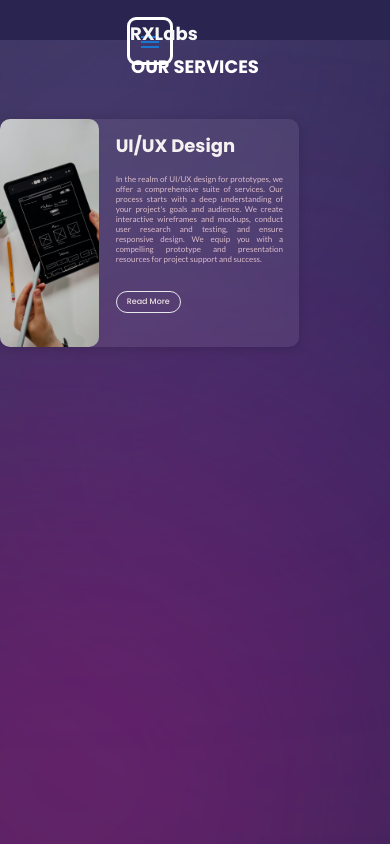
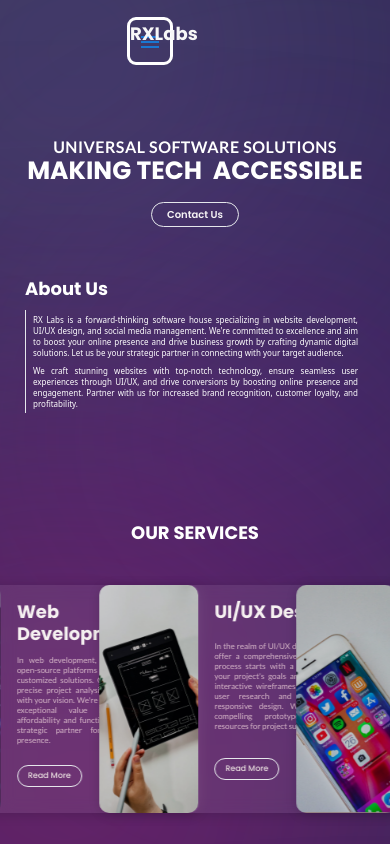
Before and after one commit to KristoJeremy/rx-labs-comprof, a Next.js app: page / in a window 390 px wide. Shown: the top 844 px of the page. Built offline with nearby package versions, Linux system fonts and the light colour scheme.

Commit message:
feat: hero page

```diff
--- a/package.json
+++ b/package.json
@@ -18,7 +18,9 @@
     "postcss": "8.4.29",
     "react": "18.2.0",
     "react-dom": "18.2.0",
+    "react-simple-typewriter": "^5.0.1",
     "swiper": "^10.2.0",
-    "tailwindcss": "3.3.3"
+    "tailwindcss": "3.3.3",
+    "typewriter-effect": "^2.20.1"
   }
 }
--- a/src/components/Navbar/navbar.js
+++ b/src/components/Navbar/navbar.js
@@ -13,9 +13,7 @@ export const NavigationBar = () => {
   return (
     <section id="Navbar">
       <nav
-        className={`py-5 md:bg-[#292550] ${
-          navbar ? "bg-[#292550]" : "bg-[#292550]"
-        } transition-colors duration-500`}
+        className={`${styles.nav_container} py-5 transition-colors duration-500`}
       >
         <div className={styles.box}>
           <div className={styles.boxwrap}>
--- a/src/components/Navbar/navbar.module.css
+++ b/src/components/Navbar/navbar.module.css
@@ -1,4 +1,7 @@
-
+.nav_container {
+  position: absolute;
+  z-index: 10000;
+}
 .icon-logo-instagram {
   height: 20px;
   left: 1180px;
@@ -88,8 +91,7 @@
   width: 91px;
 }
 
-
-.box{
+.box {
   height: 27px;
   left: 130px;
   position: fixed;
@@ -120,22 +122,22 @@
 }
 
 .menu {
-    text-decoration: underline #B469C0;
+  text-decoration: underline #b469c0;
   text-underline-offset: 2px;
 }
 
 .menu_hover:hover {
-    text-decoration: underline #B469C0;
+  text-decoration: underline #b469c0;
   text-underline-offset: 5px;
 }
 
 @media (max-width: 767px) {
   .menu_hover:hover {
-      color: #B469C0;
+    color: #b469c0;
     text-decoration: none;
   }
   .menu {
-      color: #B469C0;
+    color: #b469c0;
     text-decoration: none;
   }
 }
--- /dev/null
+++ b/src/components/hero/hero.module.css
@@ -0,0 +1,237 @@
+.title_line1 {
+  font-size: 50px;
+  letter-spacing: 1.5px;
+  line-height: 0%;
+  /* font-size-adjust: 0.5; */
+}
+
+.title_line2 {
+  font-size: 75px;
+  line-height: normal;
+  /* font-size-adjust: 0.5; */
+}
+
+.title_line3 {
+  font-size: 75px;
+  line-height: normal;
+}
+
+.bt_tx {
+  font-size: 18px;
+  color: #f6f4f5;
+}
+
+.heading {
+  font-size: 40px;
+}
+
+.paragraph {
+  font-size: 12px;
+  text-align: justify;
+  line-height: normal;
+}
+
+@media (max-width: 1180px) {
+  .title_line1 {
+    font-size: 40px;
+    letter-spacing: 1.5px;
+    line-height: 0%;
+    /* font-size-adjust: 0.5; */
+  }
+
+  .title_line2 {
+    font-size: 60px;
+    line-height: normal;
+    /* font-size-adjust: 0.5; */
+  }
+
+  .title_line3 {
+    font-size: 60px;
+    line-height: normal;
+    /* font-size-adjust: 0.5; */
+  }
+
+  .bt_tx {
+    font-size: 14px;
+    color: #f6f4f5;
+  }
+}
+
+@media (max-width: 1023px) {
+  .title_line1 {
+    font-size: 30px;
+    letter-spacing: 1.5px;
+    line-height: 0%;
+    /* font-size-adjust: 0.5; */
+  }
+
+  .title_line2 {
+    font-size: 45px;
+    line-height: normal;
+    /* font-size-adjust: 0.5; */
+  }
+
+  .title_line3 {
+    font-size: 45px;
+    line-height: normal;
+    /* font-size-adjust: 0.5; */
+  }
+
+  .heading {
+    font-size: 30px;
+  }
+
+  .paragraph {
+    font-size: 9px;
+    text-align: justify;
+    line-height: normal;
+  }
+  .bt_tx {
+    font-size: 13px;
+    color: #f6f4f5;
+  }
+}
+
+@media (max-width: 767px) {
+  .title_line1 {
+    font-size: 25px;
+    letter-spacing: 1px;
+    line-height: 0%;
+    /* font-size-adjust: 0.5; */
+  }
+
+  .title_line2 {
+    font-size: 42px;
+    line-height: normal;
+    /* font-size-adjust: 0.5; */
+  }
+
+  .title_line3 {
+    font-size: 42px;
+    line-height: normal;
+    /* font-size-adjust: 0.5; */
+  }
+
+  .heading {
+    font-size: 25px;
+  }
+
+  .paragraph {
+    font-size: 8px;
+    text-align: justify;
+    line-height: normal;
+  }
+
+  .bt_tx {
+    font-size: 12px;
+    color: #f6f4f5;
+  }
+}
+
+@media (max-width: 639px) {
+  .title_line1 {
+    font-size: 20px;
+    letter-spacing: 0.8px;
+    line-height: 0%;
+    /* font-size-adjust: 0.5; */
+  }
+
+  .title_line2 {
+    font-size: 36px;
+    line-height: normal;
+    /* font-size-adjust: 0.5; */
+  }
+
+  .title_line3 {
+    font-size: 36px;
+    line-height: normal;
+    /* font-size-adjust: 0.5; */
+  }
+
+  .heading {
+    font-size: 20px;
+  }
+
+  .paragraph {
+    font-size: 8px;
+    text-align: justify;
+    line-height: normal;
+  }
+
+  .bt_tx {
+    font-size: 10px;
+    color: #f6f4f5;
+  }
+}
+
+@media (max-width: 515px) {
+  .title_line1 {
+    font-size: 16px;
+    letter-spacing: 0.48px;
+    line-height: 0%;
+    /* font-size-adjust: 0.5; */
+  }
+
+  .title_line2 {
+    font-size: 25px;
+    line-height: normal;
+    /* font-size-adjust: 0.5; */
+  }
+
+  .title_line3 {
+    font-size: 25px;
+    line-height: normal;
+    /* font-size-adjust: 0.5; */
+  }
+
+  .heading {
+    font-size: 18px;
+  }
+
+  .paragraph {
+    font-size: 8px;
+    text-align: justify;
+    line-height: normal;
+  }
+
+  .bt_tx {
+    font-size: 10px;
+    color: #f6f4f5;
+  }
+}
+
+@media (max-width: 370px) {
+  .title_line1 {
+    font-size: 14px;
+    letter-spacing: 0.48px;
+    line-height: 0%;
+    /* font-size-adjust: 0.5; */
+  }
+
+  .title_line2 {
+    font-size: 22px;
+    line-height: normal;
+    /* font-size-adjust: 0.5; */
+  }
+
+  .title_line3 {
+    font-size: 22px;
+    line-height: normal;
+    /* font-size-adjust: 0.5; */
+  }
+
+  .heading {
+    font-size: 18px;
+  }
+
+  .paragraph {
+    font-size: 8px;
+    text-align: justify;
+    line-height: normal;
+  }
+
+  .bt_tx {
+    font-size: 10px;
+    color: #f6f4f5;
+  }
+}
--- /dev/null
+++ b/src/components/hero/index.js
@@ -0,0 +1,88 @@
+import React from "react";
+
+// Import dependencies
+import { useTypewriter } from "react-simple-typewriter";
+
+// Import font and css
+import { PoppinsBold, LatoBold, PoppinsSemiBold } from "@/fonts/font";
+import styles from "./hero.module.css";
+
+export const Hero = () => {
+  const [text] = useTypewriter({
+    words: ["ACCESSIBLE"],
+    loop: {},
+    typeSpeed: 400,
+  });
+
+  return (
+    <section id="home-hero" className="py-5 lg:mx-12">
+      <div className="container justify-center items-center lg:max-w-[1300px]">
+        <div className="mt-[15vh]">
+          <div className="sm:mx-auto mx-[20px]">
+            <div
+              className={`${styles.title_line1} text-center text-white p-0`}
+              style={LatoBold.style}
+            >
+              UNIVERSAL SOFTWARE SOLUTIONS
+            </div>
+            <div className="text-center md:mt-[10px] sm:mt-[8px] mt-[5px]">
+              <span
+                className={`${styles.title_line2} text-center text-white p-0 display:inline`}
+                style={PoppinsBold.style}
+              >
+                MAKING TECH &nbsp;
+              </span>
+              <span
+                className={`${styles.title_line3} text-center text-white p-0 display:inline `}
+                style={PoppinsBold.style}
+              >
+                {text}
+              </span>
+            </div>
+            <div className="mx-auto text-center lg:mt-[25px] md:mt-[20px] sm:mt-[15px] mt-[10px]">
+              <button
+                aria-label="Contact Us"
+                type="button"
+                className={`${styles.bt_tx} md:rounded-[40px] sm:rounded-[30px] rounded-[25px] md:px-[50px] px-[15px] md:py-[10px] sm:px-[30px] sm:py-[6px] py-1 text-center border-[1px]`}
+                style={PoppinsSemiBold.style}
+              >
+                Contact Us
+              </button>
+            </div>
+          </div>
+          <div className="grid sm:grid-cols-2 sm:grid-rows-none sm:items-center items-end justify-center lg:gap-4 md:gap-2 gap-2 sm:mt-[15vh] mt-[3rem] md:mx-[30px] mx-[25px]">
+            <div
+              className={`${styles.heading} text-white items-center`}
+              style={PoppinsBold.style}
+            >
+              About Us
+            </div>
+            <div className="lg:px-[15px] md:px-[10px] sm:px-[7px] px-[7px] lg:py-[7px] md:py-[5px] sm:py-[4px] py-[4px] sm:border-l-[2px] border-l-[1px]">
+              <div
+                className={`${styles.paragraph} grid sm:grid-cols-2 sm:grid-rows-none grid-rows-2 sm:items-start items-center text-white lg:gap-[26px] md:gap-[10px] sm:gap-[7px] gap-[7px]`}
+              >
+                <div>
+                  RX Labs is a forward-thinking software house specializing in
+                  website development, UI/UX design, and social media
+                  management. We're committed to excellence and aim to boost
+                  your online presence and drive business growth by crafting
+                  dynamic digital solutions. Let us be your strategic partner in
+                  connecting with your target audience.
+                </div>
+                <div>
+                  We craft stunning websites with top-notch technology, ensure
+                  seamless user experiences through UI/UX, and drive conversions
+                  by boosting online presence and engagement. Partner with us
+                  for increased brand recognition, customer loyalty, and
+                  profitability.
+                </div>
+              </div>
+            </div>
+          </div>
+
+          <div className=""></div>
+        </div>
+      </div>
+    </section>
+  );
+};
--- a/src/components/serviceSwiper.js
+++ b/src/components/ourServices/serviceSwiper.js
@@ -16,9 +16,9 @@ import "swiper/css";
 import "swiper/css/pagination";
 
 // Import assets
-import pic1 from "../../public/_service/web_dev.png";
-import pic2 from "../../public/_service/ui_ux.png";
-import pic3 from "../../public/_service/Social_Media.png";
+import pic1 from "../../../public/_service/web_dev.png";
+import pic2 from "../../../public/_service/ui_ux.png";
+import pic3 from "../../../public/_service/Social_Media.png";
 
 function CreateModal() {
   const data = [
@@ -93,7 +93,7 @@ export const ServiceSwiper = () => {
   return (
     <>
       <Swiper
-        slidesPerView={"auto"} //Harusnya slidesPerView={"auto"}
+        slidesPerView={"2"} //Harusnya slidesPerView={"auto"}
         centeredSlides={true}
         spaceBetween={5}
         // pagination={{
--- a/src/pages/index.js
+++ b/src/pages/index.js
@@ -1,17 +1,24 @@
-import { NavigationBar } from "@/components/Navbar/navbar";
 import React from "react";
 
-///COMPONENT
+//Import components
+import { NavigationBar } from "@/components/Navbar/navbar";
 import { Background } from "@/components/backgroundBlur";
-import { OurService } from "@/components/ourService";
+import { OurService } from "@/components/ourServices";
+import { Hero } from "@/components/hero";
+
 function index() {
   return (
     <>
-      <NavigationBar />
+      <div className="">
+        <NavigationBar />
+      </div>
       <div>
         <Background />
       </div>
       {/* COMPONENT START */}
+      <div className="sm:pt-[10rem] sm:h-[100vh] h-[60vh]">
+        <Hero />
+      </div>
       <div>
         <OurService />
       </div>
```
Also changed, not shown: src/components/ourServices/index.js (renamed from src/components/ourService.js), src/components/ourServices/serviceSwiper.module.css (renamed from src/components/serviceSwiper.module.css), 1 other file (tests, documents, lock files or other folders). Lines whose indentation alone changed are shown as unchanged.
